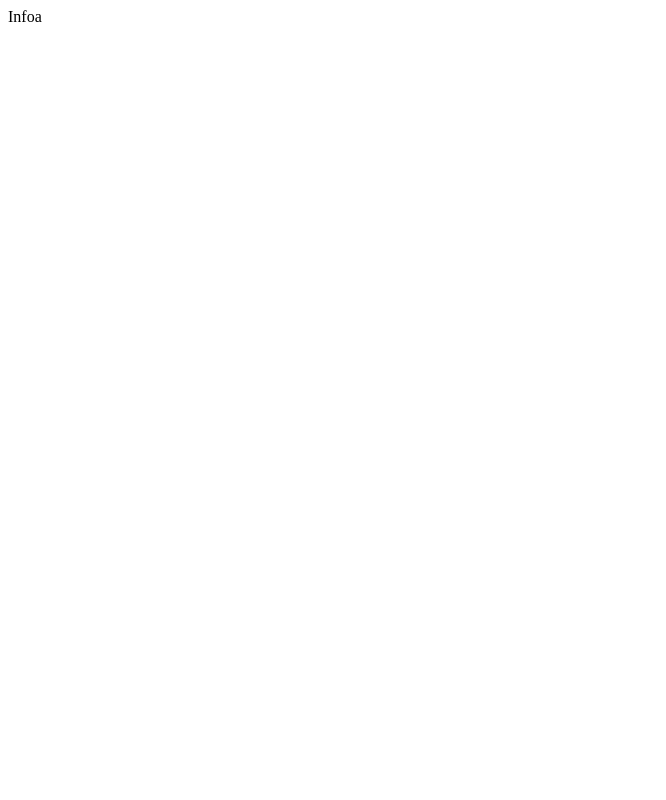
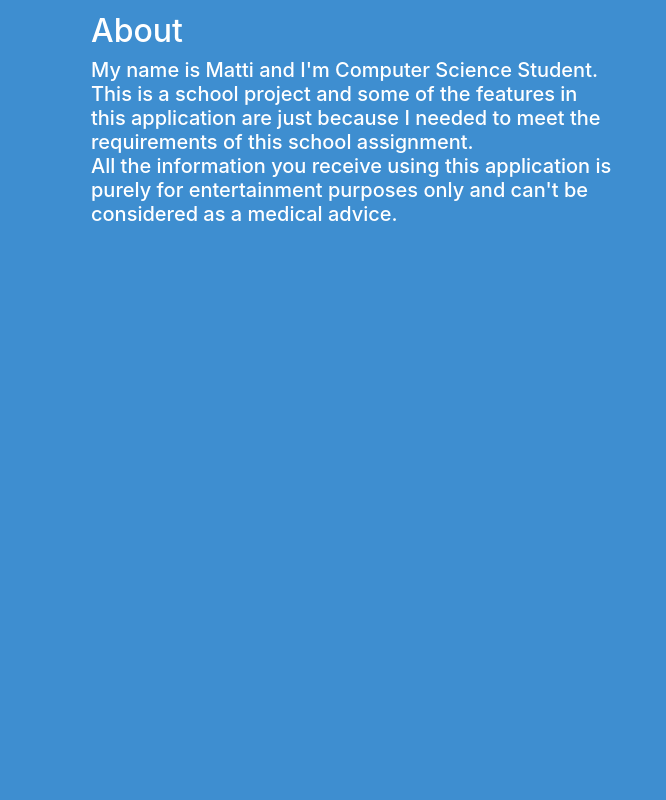
Before and after one commit to mhamaril/ketonormal, a Flask app: page /info in a window 1280 px wide. Before the commit the part shown is almost empty. Shown: the whole page, without its empty margins (0-666 px from the left). Run offline with Flask 2, Linux system fonts and the light colour scheme; some libraries are stand-ins or nearby versions.

Commit message:
Info.html added content

```diff
--- a/templates/forum.html
+++ b/templates/forum.html
@@ -23,14 +23,14 @@
 		<div class="col-md-3 p-3 mb-3 bg-light rounded">
 		<h3><a href="/new">Start new conversation</a></h3>
 		<hr>
-			<h3><a href="/edit_posts">Edit posts</a></h3>
+			<h3><a href="/edit_posts">Edit my posts</a></h3>
 		</div><!-- /.blog-post -->
 
 
 
 	  <aside class="col-md-9 blog-sidebar">
 		<div class="col-md-8 blog-main">
-			<h3 class="pb-3 mb-4 border-bottom"></h3>
+			<h3 class="pb-3 mb-4"></h3>
 			Latest discussions:
 		</h3>
 		{% for message in messages %}
--- a/templates/info.html
+++ b/templates/info.html
@@ -1 +1,25 @@
-Infoa
+<head>
+    <title>Registering Page</title>
+    <meta charset="utf-8">
+    <meta name="viewport" content="width=device-width, initial-scale=1">
+    <link rel="stylesheet" href="https://cdn.jsdelivr.net/npm/bulma@0.8.0/css/bulma.min.css">
+    <script defer src="https://use.fontawesome.com/releases/v5.3.1/js/all.js"></script>
+    <link rel="stylesheet" href="https://stackpath.bootstrapcdn.com/bootstrap/4.5.0/css/bootstrap.min.css">
+</head>
+<body>
+    <section class="hero is-info is-fullheight">
+        <div class="container">
+            <div class="row">
+            <div class="col-6">
+                <div class="column is-full">
+                    <h2>About</h2>
+                    <h5>My name is Matti and I'm Computer Science Student. This is a school project and some of the features in this application are just because
+                        I needed to meet the requirements of this school assignment.<br>
+                        All the information you receive using this application is purely for entertainment purposes only and can't be considered as a medical advice.</h5>
+                </div>
+            </div>
+
+            </div>
+
+    </section>
+</body>
```
